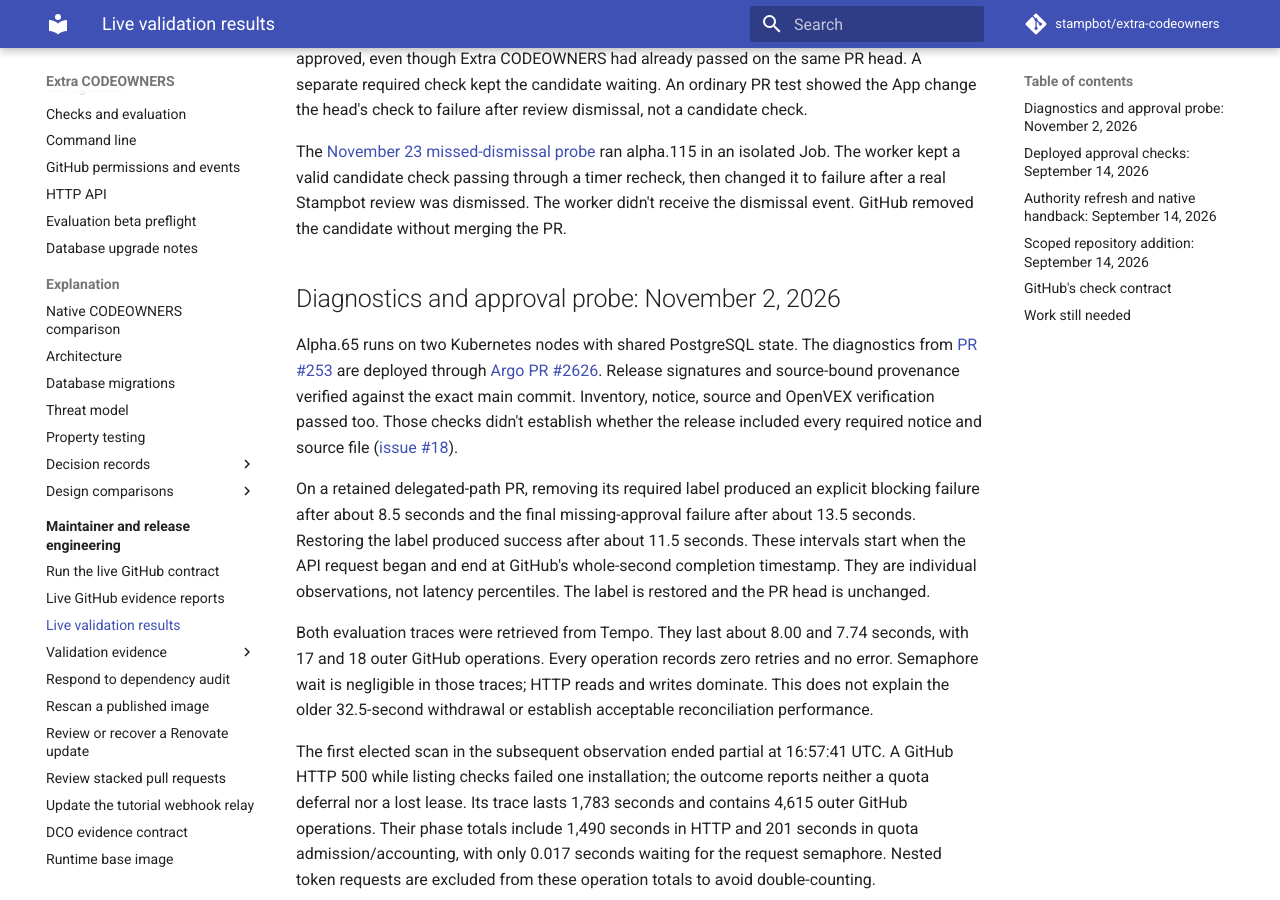
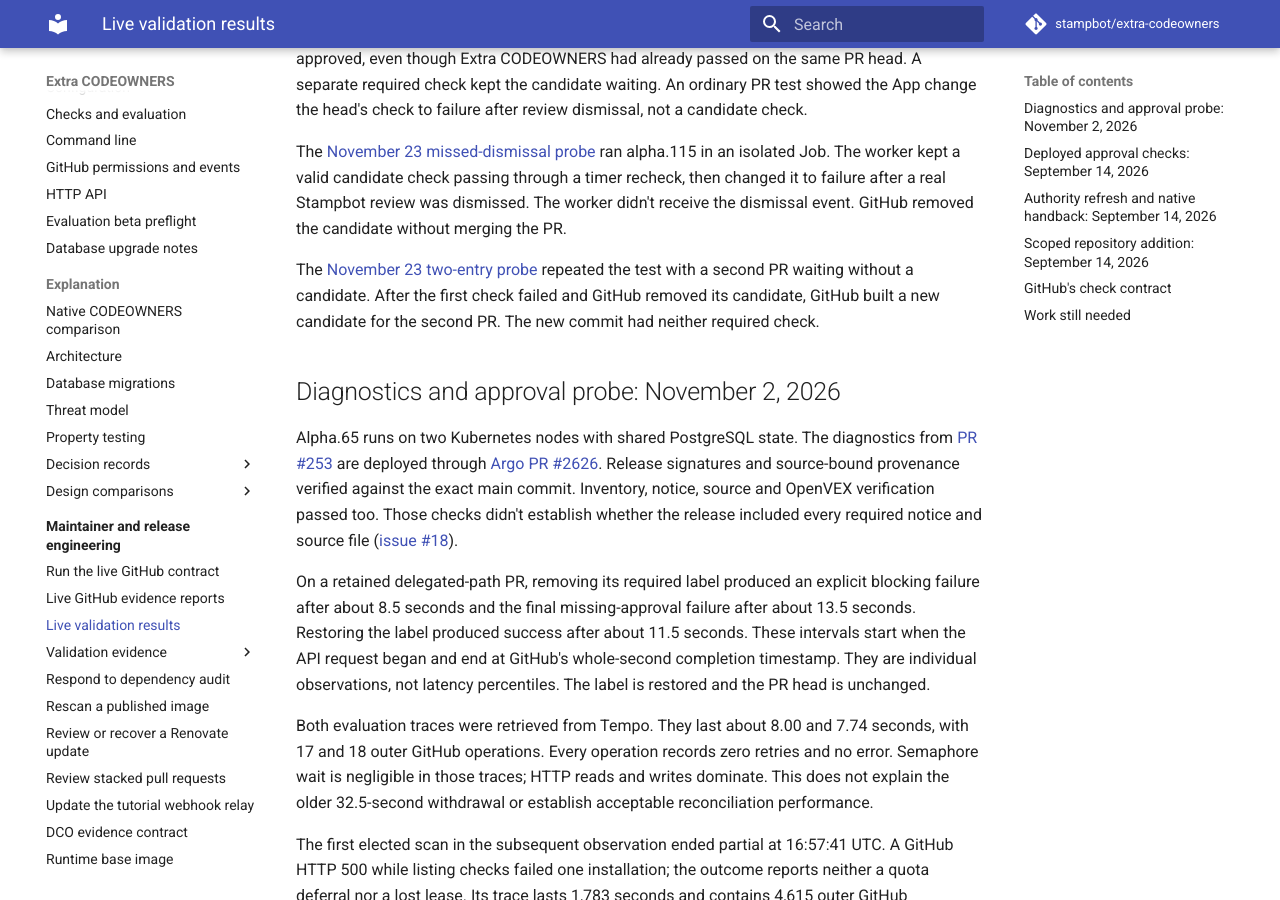
Before and after one commit to stampbot/extra-codeowners, an MkDocs documentation site: the page built from docs/maintainers/live-validation.md, in a window 1280 px wide and 900 px high, scrolled down 2600 px. Built offline with MkDocs 1.6.1 and Material for MkDocs 9.7.7, drawn with Linux system fonts in a browser that asks for light colours; comment, search, counter and statistics services are not loaded.

Commit message:
docs: record candidate checks with a waiting PR
Signed-off-by: Danny Sauer <github@dannysauer.com>

```diff
--- a/docs/maintainers/live-validation.md
+++ b/docs/maintainers/live-validation.md
@@ -144,6 +144,11 @@ ran alpha.115 in an isolated Job. The worker kept a valid candidate check
 passing through a timer recheck, then changed it to failure after a real
 Stampbot review was dismissed. The worker didn't receive the dismissal event.
 GitHub removed the candidate without merging the PR.
+
+The [November 23 two-entry probe](evidence/2026-11-23-worker-with-queued-follower.md)
+repeated the test with a second PR waiting without a candidate. After the
+first check failed and GitHub removed its candidate, GitHub built a new
+candidate for the second PR. The new commit had neither required check.
 
 ## Diagnostics and approval probe: November 2, 2026
 
--- a/mkdocs.yml
+++ b/mkdocs.yml
@@ -115,6 +115,7 @@ nav:
           - November held candidate withdrawal: maintainers/evidence/2026-11-23-held-candidate-check-withdrawal.md
           - November independent review count: maintainers/evidence/2026-11-23-independent-review-count.md
           - November missed review dismissal: maintainers/evidence/2026-11-23-missed-review-dismissal.md
+          - November queue with a waiting PR: maintainers/evidence/2026-11-23-worker-with-queued-follower.md
       - Respond to dependency audit: how-to/respond-to-dependency-audit.md
       - Rescan a published image: how-to/rescan-published-image.md
       - Review or recover a Renovate update: how-to/manage-renovate-updates.md
```
Also changed, not shown: docs/maintainers/evidence/2026-11-23-worker-with-queued-follower.md (added, +50 -0 lines), docs/maintainers/evidence/index.md (+1 -0 lines).
